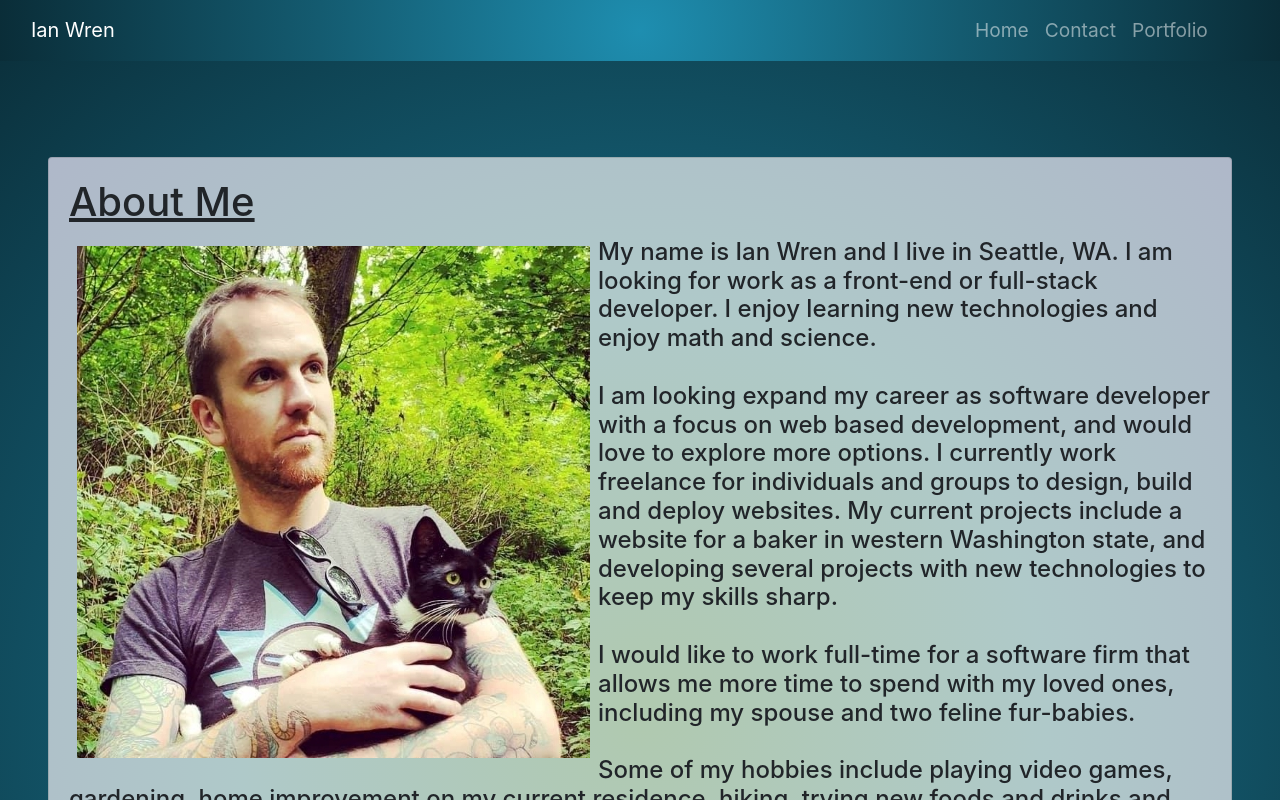
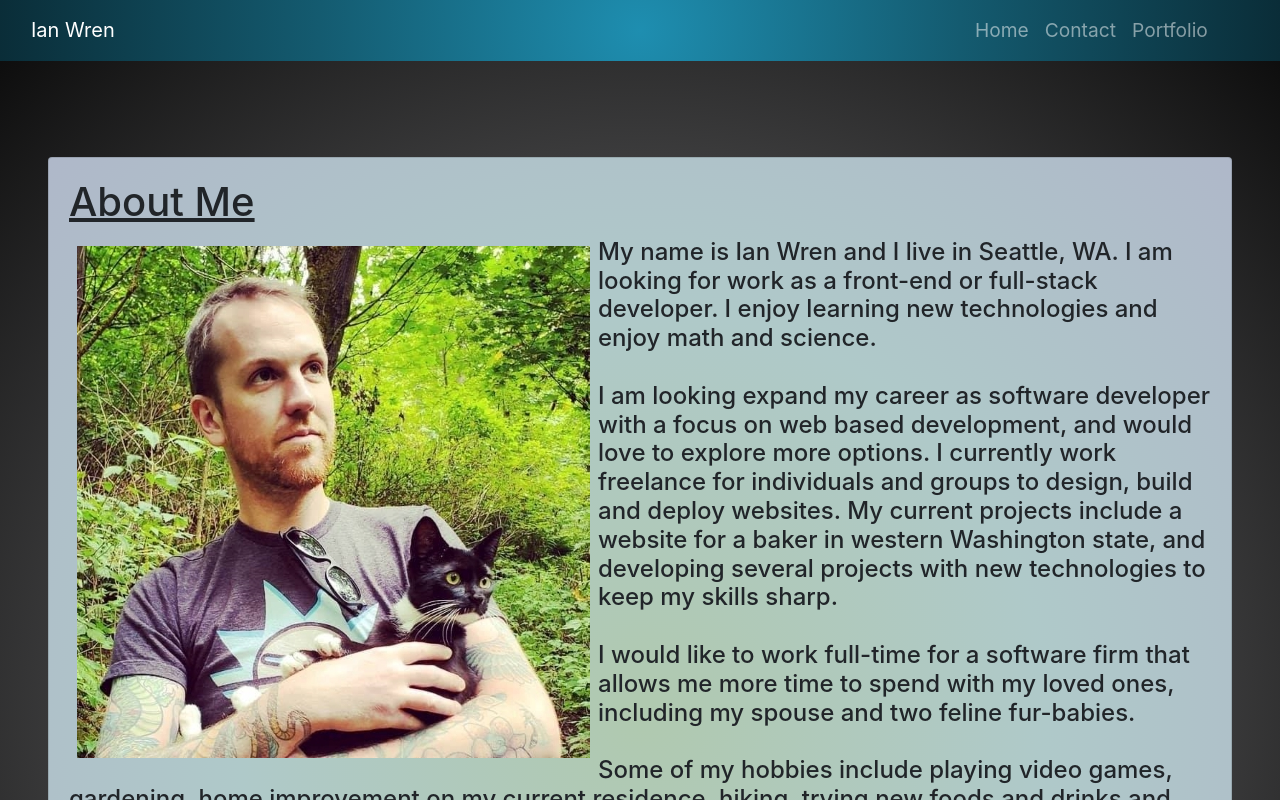
Before and after one commit to luckyian/blackCat, a React (Create React App) app: page / in a window 1280 px wide. Shown: the top 800 px of the page. Built offline with nearby package versions, Linux system fonts and the light colour scheme; the HTML template or start-up script is replaced by a standard one.

Commit message:
Changed background to black and grey

```diff
--- a/src/App.css
+++ b/src/App.css
@@ -32,6 +32,6 @@
   }
 }
 .mystyle {
-  background: radial-gradient(circle, #1e8eb0,  #145b70, #0a2d38 );
+  background: radial-gradient(circle, #bdbdbd,  #464647, #080808 );
 
 }
```
